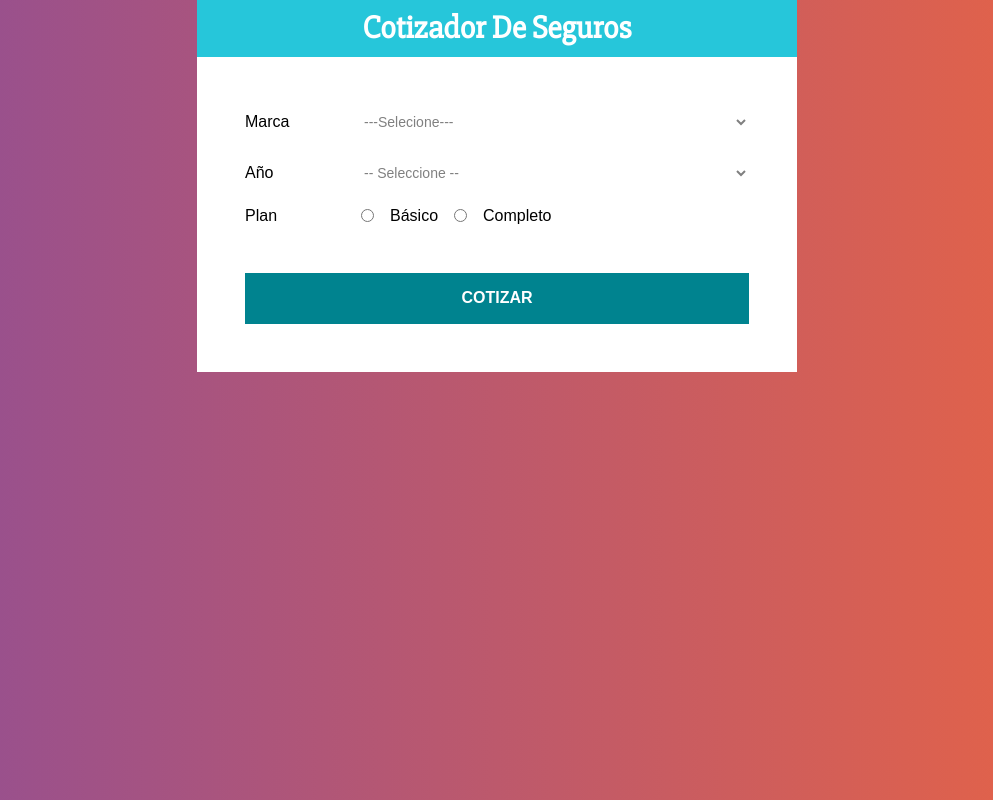
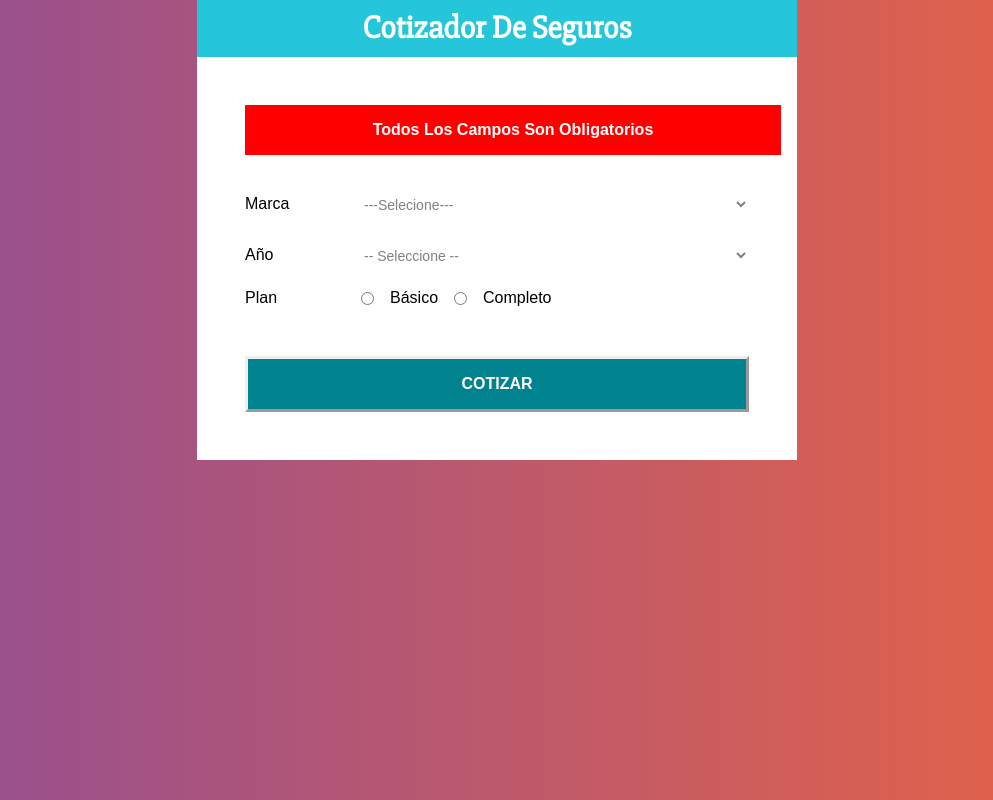
Before and after one commit to pablocastillo2017/Cotizador_React, a React (Create React App) app: page / in a window 1280 px wide. Both pictures are taken after a click on the button "COTIZAR". Shown: the whole page, without its empty margins (143-1136 px from the left). Built offline with nearby package versions, Linux system fonts and the light colour scheme.

Commit message:
7-93 Validando Formulario (campos obligatorios y que no se argregen espacios a los input

```diff
--- a/src/components/Formulario.js
+++ b/src/components/Formulario.js
@@ -48,7 +48,7 @@
   color: #fff;
   text-transform: uppercase;
   font-weight: bold;
-  border: none;
+  border: outset;
   transition: background-color .3s ease;
   margin-top: 2rem;
 
@@ -63,6 +63,17 @@
 
 // background-color > cambia el color de fondo del boton
 
+  const Error = styled.div `
+    background-color: red;
+    color: white;
+    padding: 1rem;
+    width:100%;
+    text-align: center;
+    margin-bottom: 2rem;
+    font-weight: bold;
+
+  `;
+
 const Formulario = () => {
 
   const [datos , guardarDatos] = useState({
@@ -70,6 +81,8 @@
     year:'',
     plan:''
   });
+
+  const [error , guardarError] = useState(false);
 
   // Extraer Valores del State
   const {marca ,year ,plan} = datos;
@@ -82,9 +95,26 @@
     })
    }
 
+   // cuando el usuario presiona submit
+
+   const cotizadorSeguro = e =>{
+
+      e.preventDefault();
+
+      if (marca.trim() === '' || year.trim() === '' || plan.trim()==='') {
+        guardarError(true);
+        return;
+      }
+      guardarError(false);
+   }
 
   return (
-    <form>
+    <form
+        onSubmit={cotizadorSeguro}
+    >
+
+      {error ? <Error>Todos Los Campos Son Obligatorios </Error>: null}
+
       <Campo>
         <Label>Marca</Label>
         <Select
@@ -141,7 +171,7 @@
                 /> Completo
             </Campo>
 
-      <Boton type="button">Cotizar</Boton>
+      <Boton type="submit">Cotizar</Boton>
     </form>
   );
 };
```
